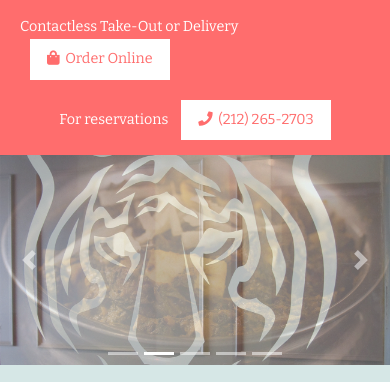
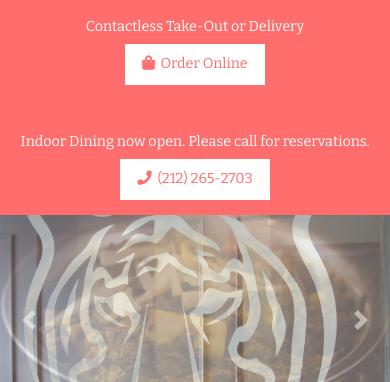
Before and after one commit to bengaltigerindianfood/website, a plain HTML site: page index.html in a window 390 px wide. Shown: the top 382 px of the page. Drawn offline with nearby package versions, Linux system fonts and the light colour scheme.

Commit message:
Add Indoor Dining Now Open

```diff
--- a/index.html
+++ b/index.html
@@ -269,13 +269,17 @@ font-size: 1.2em;
 		.fa-envira { background: -webkit-linear-gradient(#afbd22, #6db33f); -webkit-background-clip: text; -webkit-text-fill-color: transparent; }
 
 
-		.covidattnCont { background-color: #FF6D6D; padding: 15px 20px; display: grid; grid-template-columns: 1fr 1fr; justify-items: center; gap:20px; }
+		.covidattnCont { background-color: #FF6D6D; padding: 15px 20px; display: grid; grid-template-columns: 40% 60%; justify-items: center; gap:20px; }
 .caleft, .caright { color: #FFF; }
 #cnoo, #cndr { background-color: #FFFFFF; display: inline-block !important; padding: 6px 15px; color: #FF6D6D; margin-left: 10px; border: 2px solid #FFF; transition: all 0.3s ease; }
 #cnoo:hover, #cndr:hover { text-decoration: none; border: 2px solid #FFF; background-color: rgba(255,255,255,0); color: #FFF; }
 
 @media screen and (max-width: 767px) {
 	.covidattnCont { grid-template-columns: auto; }
+	.covidattnCont span { display:block; }
+	#cnoo, #cndr { margin-top: 5px; margin-left: auto; margin-right: auto; display: table !important; }
+	.caleft p, .caright p { text-align: center; }
+	#cnoo { margin-bottom: 25px; }
 }
 
 		footer { background-color: #1f1f1f; padding-top:50px; padding-bottom: 20px; color: #999;}
@@ -303,7 +307,7 @@ font-size: 1.2em;
 Order Online</a></p>
 		  </div>
 		  <div class="caright">
-			  <p><span>For reservations</span> <a id="cndr" href="tel:+1-212-265-2703"><i class="fa fa-phone" aria-hidden="true"></i>&nbsp; (212) 265-2703</a></p>
+			  <p><span>Indoor Dining now open. Please call for reservations.</span> <a id="cndr" href="tel:+1-212-265-2703"><i class="fa fa-phone" aria-hidden="true"></i>&nbsp; (212) 265-2703</a></p>
 		  </div>
 	</div>
 
```
